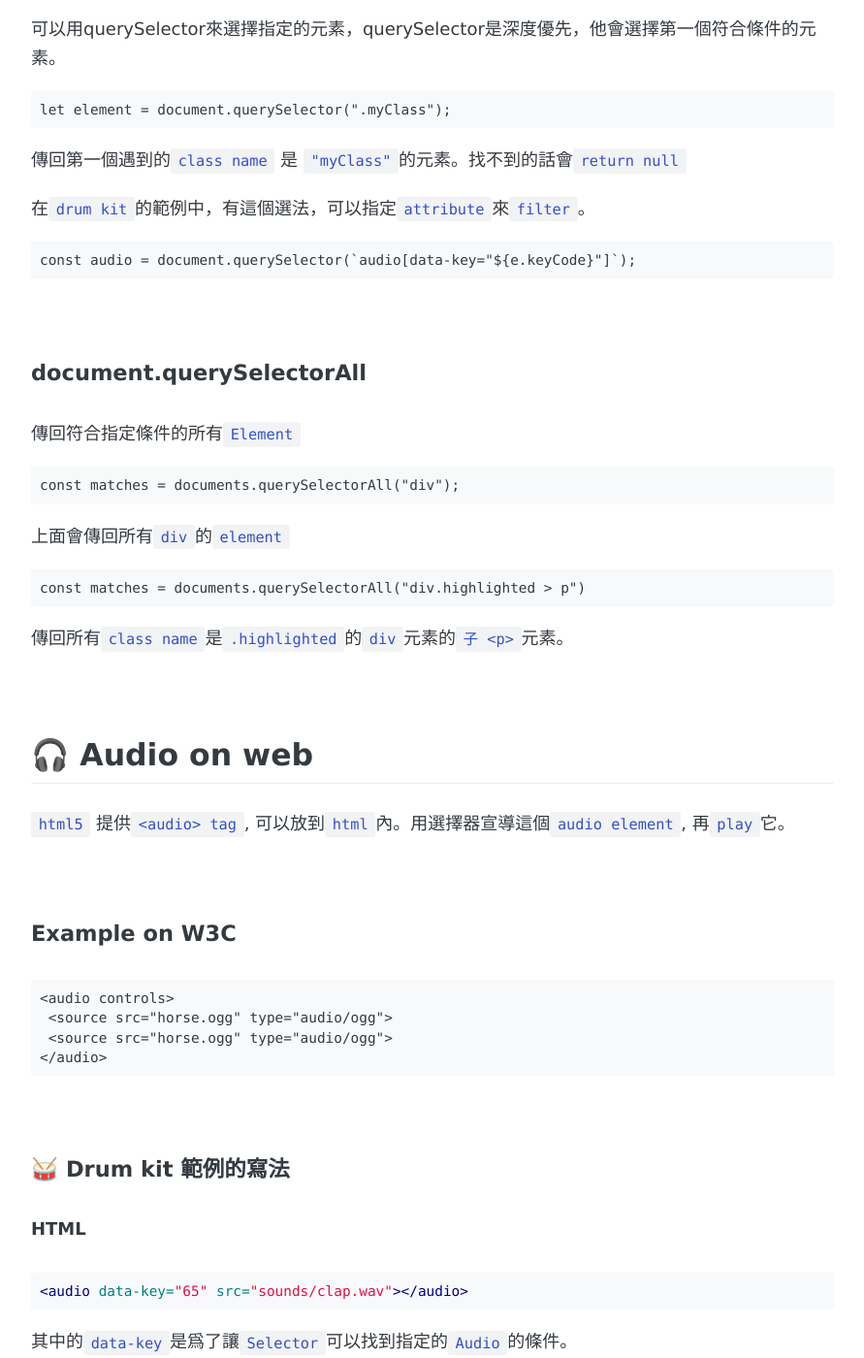
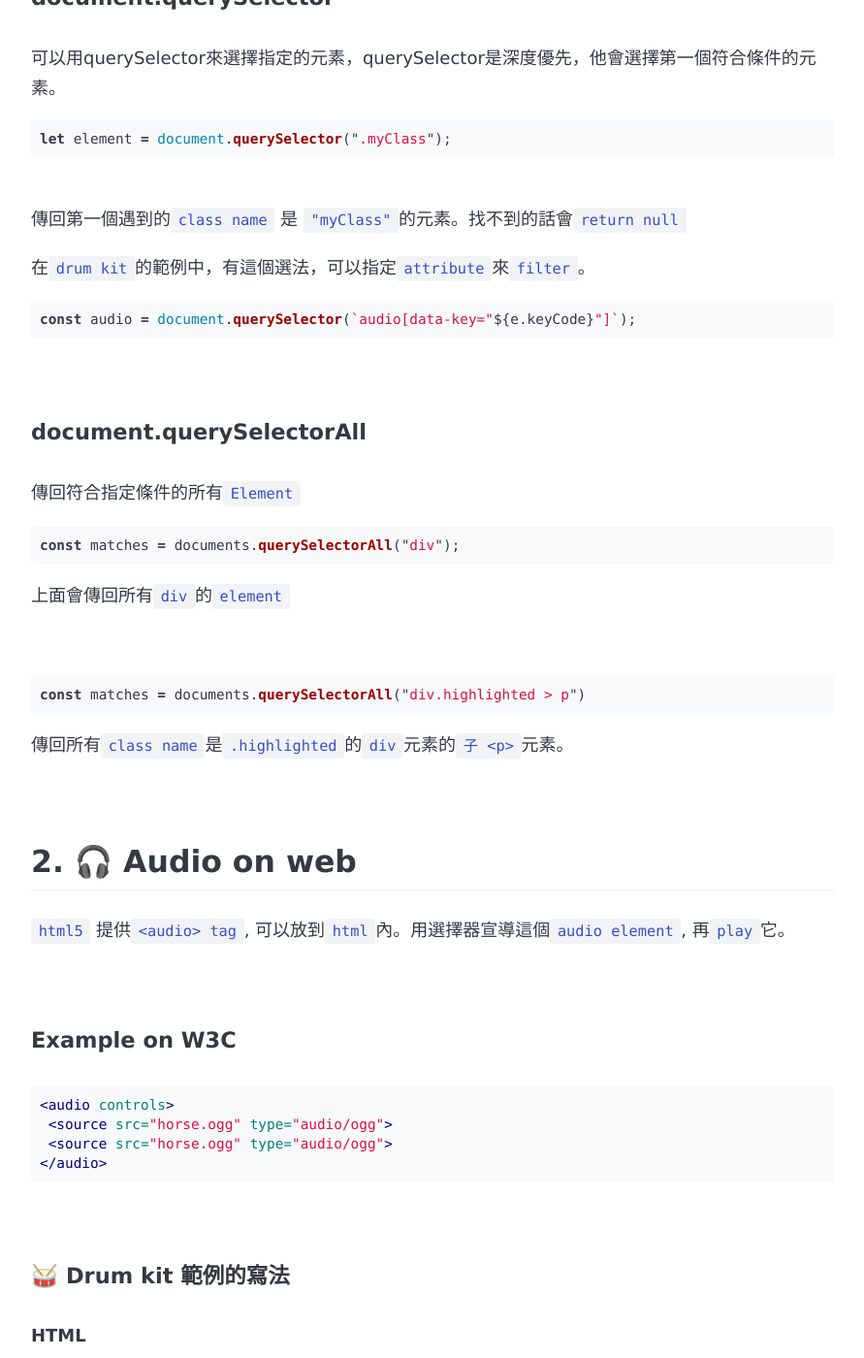
Before and after one commit to skyying/mark-wit, a Jekyll site: the page built from _posts/2018-07-01-day-1-javascript-drum-kit.md, in a window 1280 px wide and 1400 px high, scrolled down 498 px. Shown: the whole window at 97% size, without its empty margins (194-1085 px from the left). Built offline with Jekyll 4.4.1, drawn with Linux system fonts in a browser that asks for light colours; some web fonts are replaced; comment, search, counter and statistics services are not loaded; some of the changed text lies outside the part shown.

Commit message:
quick commit

````diff
--- a/_posts/2018-07-01-day-1-javascript-drum-kit.md
+++ b/_posts/2018-07-01-day-1-javascript-drum-kit.md
@@ -9,23 +9,26 @@ share: true
 ---
 
 ---
-🥁[Demo](https://skyying.github.io/Javascript-30/01%20-%20JavaScript%20Drum%20Kit/index-START.html), [Code](https://github.com/skyying/Javascript-30/tree/master/01%20-%20JavaScript%20Drum%20Kit)
 
-## How to select element
+<br>
+🥁 [Demo](https://skyying.github.io/Javascript-30/01%20-%20JavaScript%20Drum%20Kit/index-START.html), [Code](https://github.com/skyying/Javascript-30/tree/master/01%20-%20JavaScript%20Drum%20Kit)
+
+## 1. How to select element
 
 #### document.querySelector
 
 可以用querySelector來選擇指定的元素，querySelector是深度優先，他會選擇第一個符合條件的元素。
 
-```
+```javascript
 let element = document.querySelector(".myClass");
 ```
+
+<br>
 傳回第一個遇到的`class name` 是 `"myClass"`的元素。找不到的話會`return null`
-
 
 在`drum kit`的範例中，有這個選法，可以指定`attribute`來`filter`。
 
-```
+```javascript
 const audio = document.querySelector(`audio[data-key="${e.keyCode}"]`);
 ```
 <br>
@@ -33,13 +36,14 @@ const audio = document.querySelector(`audio[data-key="${e.keyCode}"]`);
 
 傳回符合指定條件的所有`Element`
 
-```
+```javascript
 const matches = documents.querySelectorAll("div");
 ```
 
 上面會傳回所有`div`的`element`
 
-```
+<br>
+```javascript
 const matches = documents.querySelectorAll("div.highlighted > p")
 ```
 
@@ -47,7 +51,7 @@ const matches = documents.querySelectorAll("div.highlighted > p")
 
 <br>
 
-## 🎧 Audio on web
+##  2. 🎧 Audio on web
 
 `html5` 提供`<audio> tag`, 可以放到`html`內。用選擇器宣導這個`audio element`, 再`play`它。
 
@@ -55,7 +59,7 @@ const matches = documents.querySelectorAll("div.highlighted > p")
 
 #### Example on W3C
 
-```
+```html
 <audio controls>
  <source src="horse.ogg" type="audio/ogg">
  <source src="horse.ogg" type="audio/ogg">
@@ -73,28 +77,31 @@ const matches = documents.querySelectorAll("div.highlighted > p")
 ```
 其中的`data-key`是爲了讓`Selector`可以找到指定的`Audio`的條件。
 
+<br>
 ##### Javascript
 
 這次用到兩個功能，一個是currentTime, 另一個是play
 
-* **currentTime**,每次要重播之前，可以把`currentTime`設爲0, 才不會按了之後是往下播而不是重播。
+###### 1. currentTime
+每次要重播之前，可以把`currentTime`設爲0, 才不會按了之後是往下播而不是重播。
 
-```
+```javascript
 audio.currentTime = 0;
 ```
 
-* **play** ，對`audio`執行 `play()`, 開始播放該元素。
+###### 2. play
+對`audio`執行 `play()`, 開始播放該元素。
 
-```
+```javascript
 audio.play()
 ```
 
 <br/>
 
 
-## Control animation
+## 3. Control animation
 
-### Detect transition end
+#### Detect transition end
 
 
 使用這每次按一個按扭，會觸發一個CSS 動畫，這裏讓我們知道怎麼監聽動畫結束的事件，之後再執行其他`function`
@@ -108,13 +115,13 @@ keys.forEach(key => key.addEventListener("transitionend", removeTransition));
 
 其他的動畫相關的事件還有
 
-### CSS Animation Events
+#### CSS Animation Events
 
 * `animationstart`
 * `animationend`
 * `animationiteration`
 
-### CSS Transition Events
+#### CSS Transition Events
 
 * `transitionstart`
 * `transitionend`
````
